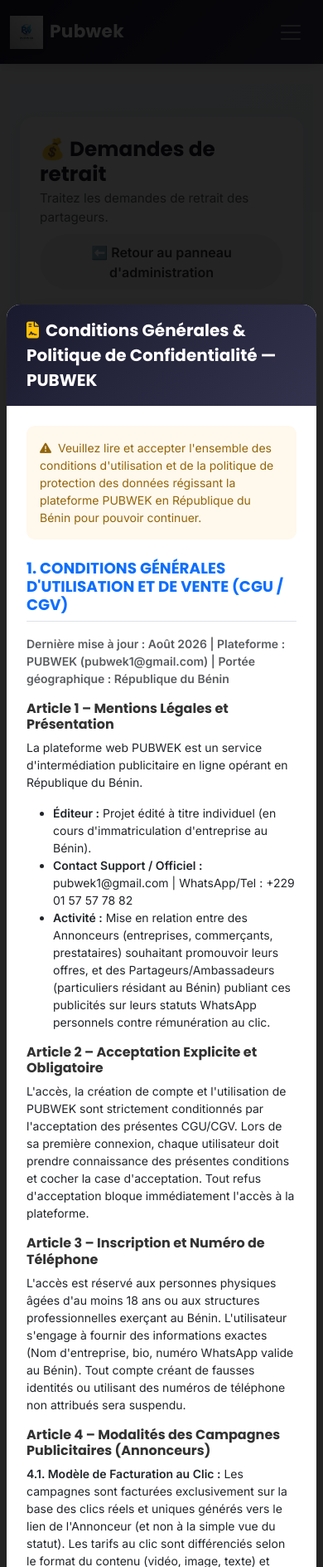
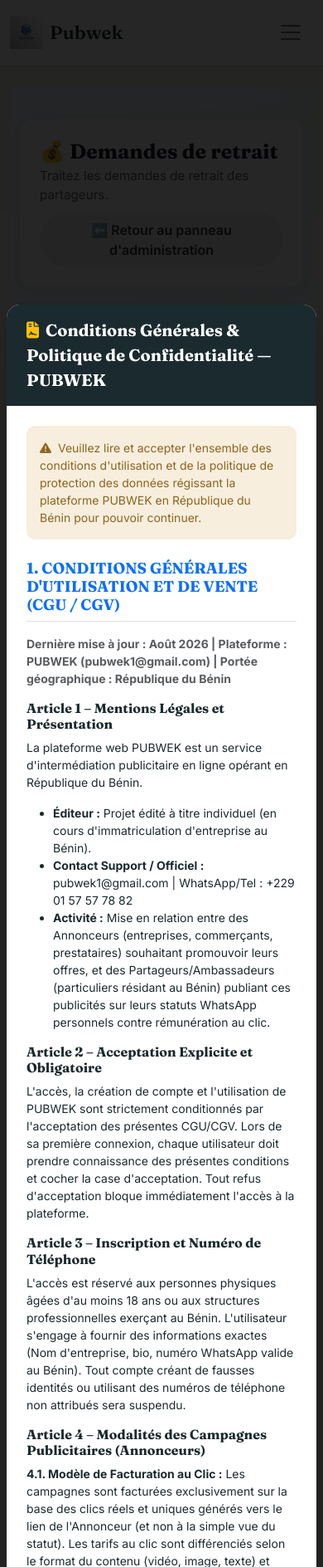
Before and after one commit to Mod617/Pubwek, a Flask app: page /admin/retraits in a window 390 px wide. Shown: the top 1888 px of the page at 83% size. Run offline with Flask 3, Linux system fonts and the light colour scheme; the visitor is signed in with stand-in values (Sample User, id 1); data comes from the database, SQL or seed files in the repository; data that the repository does not hold is empty; parts of the project's set-up code (start-up, migrations or seed data) failed here and were passed over; some libraries are stand-ins or nearby versions.

Commit message:
Update base.html

```diff
--- a/templates/base.html
+++ b/templates/base.html
@@ -29,97 +29,122 @@
   <!-- ✅ Bootstrap Icons -->
   <link rel="stylesheet" href="https://cdn.jsdelivr.net/npm/bootstrap-icons@1.11.1/font/bootstrap-icons.css">
 
-  <!-- ✅ Google Fonts -->
+  <!-- ✅ Google Fonts — alignées sur l'identité utilisée dans le reste de l'app -->
   <link rel="preconnect" href="https://fonts.googleapis.com">
   <link rel="preconnect" href="https://fonts.gstatic.com" crossorigin>
-  <link href="https://fonts.googleapis.com/css2?family=Poppins:wght@500;600;700&family=Inter:wght@400;500;600&display=swap" rel="stylesheet">
+  <link href="https://fonts.googleapis.com/css2?family=Fraunces:opsz,wght@9..144,500;9..144,600;9..144,700&family=Inter:wght@400;500;600;700&family=IBM+Plex+Mono:wght@500&display=swap" rel="stylesheet">
 
   <!-- ✅ CSS personnalisé -->
   <link rel="stylesheet" href="{{ url_for('static', filename='css/style.css') }}">
 
   <style>
     :root {
-      --pw-green-1: #2ecc71;
-      --pw-green-2: #27ae60;
-      --pw-dark: #1a1a2e;
-      --pw-dark-2: #33334d;
+      --pw-paper:        #F5F3ED;
+      --pw-paper-raised: #FFFFFF;
+      --pw-ink:          #1B2A2E;
+      --pw-ink-soft:     #5B6B6C;
+      --pw-line:         #E3DFD3;
+      --pw-emerald:      #2F6F5E;
+      --pw-emerald-dark: #1F4F42;
+      --pw-emerald-tint: #E7F0EC;
+      --pw-amber:        #B8842E;
+      --pw-amber-tint:   #F8EEDD;
+      --pw-clay:         #B0483C;
     }
 
     body {
       font-family: 'Inter', -apple-system, sans-serif;
-      background: #fafcfb;
+      background: var(--pw-paper);
+      color: var(--pw-ink);
     }
 
     h1, h2, h3, h4, h5, h6, .navbar-brand {
-      font-family: 'Poppins', 'Inter', sans-serif;
+      font-family: 'Fraunces', serif;
     }
 
     /* ===== NAVBAR ===== */
     .navbar-pubwek {
-      background: linear-gradient(135deg, var(--pw-dark) 0%, var(--pw-dark-2) 100%) !important;
-      padding-top: 0.85rem;
-      padding-bottom: 0.85rem;
-      box-shadow: 0 2px 16px rgba(0, 0, 0, 0.15);
+      background: var(--pw-paper-raised) !important;
+      border-bottom: 1px solid var(--pw-line);
+      padding-top: 0.9rem;
+      padding-bottom: 0.9rem;
+      transition: box-shadow .2s ease;
+    }
+    .navbar-pubwek.pw-scrolled {
+      box-shadow: 0 4px 18px rgba(27,42,46,0.08);
     }
 
     .navbar-pubwek .navbar-brand {
-      font-weight: 700;
-      font-size: 1.35rem;
-      letter-spacing: 0.3px;
-    }
-
-    .navbar-pubwek .navbar-brand img {
-      filter: drop-shadow(0 2px 4px rgba(0,0,0,0.25));
+      font-weight: 600;
+      font-size: 1.4rem;
+      letter-spacing: 0.2px;
+      color: var(--pw-ink) !important;
     }
 
     .navbar-pubwek .nav-link {
+      font-family: 'Inter', sans-serif;
       font-weight: 500;
       font-size: 0.92rem;
       padding: 0.55rem 0.9rem !important;
-      border-radius: 8px;
+      border-radius: 999px;
       transition: background 0.2s ease, color 0.2s ease;
-      color: rgba(255,255,255,0.85) !important;
+      color: var(--pw-ink-soft) !important;
+      position: relative;
     }
 
     .navbar-pubwek .nav-link:hover {
-      background: rgba(255,255,255,0.08);
-      color: #fff !important;
+      background: var(--pw-emerald-tint);
+      color: var(--pw-emerald-dark) !important;
     }
 
-    .navbar-pubwek .nav-link.text-warning {
-      color: #f1c40f !important;
+    /* 🆕 Lien de la page active, mis en évidence */
+    .navbar-pubwek .nav-link.pw-active {
+      background: var(--pw-emerald-tint);
+      color: var(--pw-emerald-dark) !important;
+      font-weight: 600;
     }
 
-    .navbar-pubwek .nav-link.text-warning:hover {
-      background: rgba(241, 196, 15, 0.12);
+    .navbar-pubwek .nav-link.text-warning,
+    .navbar-pubwek .nav-link.pw-admin-link {
+      color: var(--pw-amber) !important;
+      font-weight: 600;
+    }
+    .navbar-pubwek .nav-link.pw-admin-link:hover {
+      background: var(--pw-amber-tint);
+    }
+    .navbar-pubwek .nav-link.pw-admin-link.pw-active {
+      background: var(--pw-amber-tint);
+      color: var(--pw-amber) !important;
     }
 
     .navbar-pubwek .nav-link[href*="logout"] {
-      background: rgba(231, 76, 60, 0.12);
-      color: #ff8a80 !important;
+      background: transparent;
+      color: var(--pw-clay) !important;
       margin-left: 0.25rem;
     }
-
     .navbar-pubwek .nav-link[href*="logout"]:hover {
-      background: rgba(231, 76, 60, 0.22);
+      background: #F6E7E3;
     }
 
     .navbar-toggler {
       border: none !important;
       box-shadow: none !important;
     }
+    .navbar-toggler-icon {
+      filter: invert(15%) sepia(10%) saturate(500%);
+    }
 
     /* ===== FLASH MESSAGES ===== */
     main .alert {
       border: none;
       border-radius: 12px;
-      box-shadow: 0 4px 16px rgba(0,0,0,0.06);
+      box-shadow: 0 4px 16px rgba(27,42,46,0.06);
       font-size: 0.92rem;
     }
 
     /* ===== FOOTER ===== */
     footer.footer-pubwek {
-      background: linear-gradient(135deg, var(--pw-dark) 0%, var(--pw-dark-2) 100%) !important;
+      background: var(--pw-ink) !important;
       position: relative;
       overflow: hidden;
     }
@@ -191,7 +214,7 @@
     }
 
     #forceTermsModal .modal-header {
-      background: linear-gradient(135deg, var(--pw-dark) 0%, var(--pw-dark-2) 100%) !important;
+      background: var(--pw-ink) !important;
     }
 
     #forceTermsModal .modal-body h4 {
@@ -199,31 +222,31 @@
     }
 
     #forceTermsModal .modal-body h6 {
-      color: #333;
+      color: var(--pw-ink);
     }
 
     #forceTermsModal .alert-warning {
       border: none;
       border-radius: 10px;
-      background: #fff8ec;
-      color: #92650b;
+      background: var(--pw-amber-tint);
+      color: #8a6420;
     }
 
     #forceTermsModal .form-check-input:checked {
-      background-color: var(--pw-green-2);
-      border-color: var(--pw-green-2);
+      background-color: var(--pw-emerald);
+      border-color: var(--pw-emerald);
     }
 
     #btnConfirmTerms {
-      background: linear-gradient(135deg, var(--pw-green-1), var(--pw-green-2));
+      background: var(--pw-emerald);
       border: none;
       border-radius: 50px;
       font-size: 1rem;
-      transition: opacity 0.2s ease;
+      transition: background 0.2s ease;
     }
 
     #btnConfirmTerms:not(:disabled):hover {
-      opacity: 0.9;
+      background: var(--pw-emerald-dark);
     }
 
     #btnConfirmTerms:disabled {
@@ -247,7 +270,7 @@
 <body class="d-flex flex-column min-vh-100">
 
   <!-- ✅ Navbar -->
-  <nav class="navbar navbar-expand-lg navbar-dark navbar-pubwek mb-4">
+  <nav class="navbar navbar-expand-lg navbar-light navbar-pubwek mb-4" id="pwNavbar">
     <div class="container-fluid">
       <a class="navbar-brand d-flex align-items-center" href="{{ url_for('index') }}">
         <img src="{{ url_for('static', filename='images/logo.png') }}" alt="Pubwek" height="40" class="me-2">
@@ -583,6 +606,17 @@
   </script>
   {% endif %}
 
+  <!-- 🆕 Léger effet d'ombre sur la navbar après un petit scroll -->
+  <script>
+    (function () {
+      const nav = document.getElementById('pwNavbar');
+      if (!nav) return;
+      window.addEventListener('scroll', function () {
+        nav.classList.toggle('pw-scrolled', window.scrollY > 8);
+      });
+    })();
+  </script>
+
   <!-- ✅ Script d'enregistrement du Service Worker pour la PWA -->
   <script>
     if ('serviceWorker' in navigator) {
```
Also changed, not shown: other parts of templates/base.html (+16 -18 lines).
